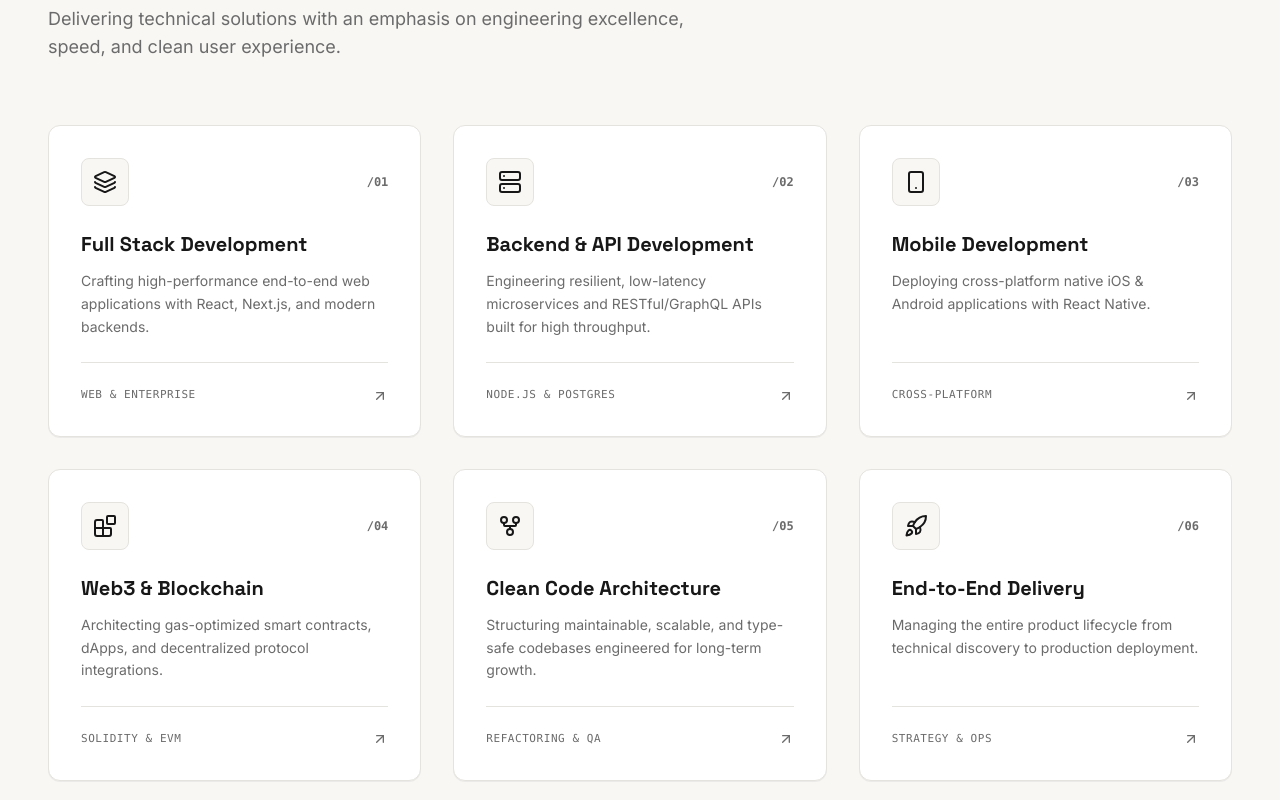
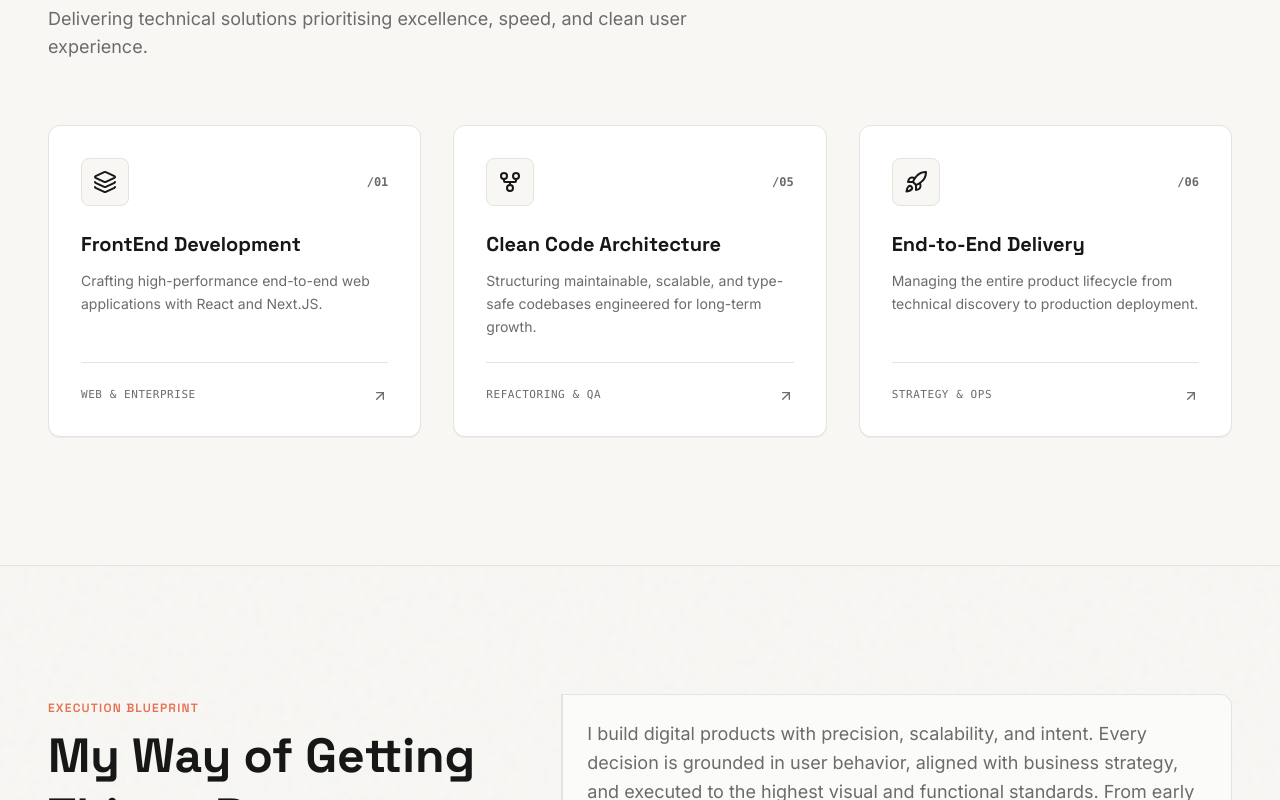
Before and after one commit to ChyyamakaU/portfoliowebsite, a React (Vite) app: page / in a window 1280 px wide. Shown: the part 1860-2660 px from the top of the page. Built offline with nearby package versions, Linux system fonts and the light colour scheme.

Commit message:
fix services compponent

```diff
--- a/src/components/Services.jsx
+++ b/src/components/Services.jsx
@@ -1,36 +1,16 @@
-import React from 'react';
+
 import { motion } from 'framer-motion';
-import { Layers, Server, Smartphone, Blocks, GitFork, Rocket, ArrowUpRight } from 'lucide-react';
+import { Layers, GitFork, Rocket, ArrowUpRight } from 'lucide-react';
 
 const services = [
   {
     id: '01',
-    title: 'Full Stack Development',
+    title: 'FrontEnd Development',
     icon: Layers,
-    description: 'Crafting high-performance end-to-end web applications with React, Next.js, and modern backends.',
+    description: 'Crafting high-performance end-to-end web applications with React and Next.JS.',
     tag: 'Web & Enterprise',
   },
-  {
-    id: '02',
-    title: 'Backend & API Development',
-    icon: Server,
-    description: 'Engineering resilient, low-latency microservices and RESTful/GraphQL APIs built for high throughput.',
-    tag: 'Node.js & Postgres',
-  },
-  {
-    id: '03',
-    title: 'Mobile Development',
-    icon: Smartphone,
-    description: 'Deploying cross-platform native iOS & Android applications with React Native.',
-    tag: 'Cross-Platform',
-  },
-  {
-    id: '04',
-    title: 'Web3 & Blockchain',
-    icon: Blocks,
-    description: 'Architecting gas-optimized smart contracts, dApps, and decentralized protocol integrations.',
-    tag: 'Solidity & EVM',
-  },
+
   {
     id: '05',
     title: 'Clean Code Architecture',
@@ -49,7 +29,7 @@ const services = [
 
 export default function Services() {
   return (
-    <section id="services" className="py-24 md:py-32 bg-[#F8F7F4] relative overflow-hidden border-t border-[#E5E3DD]">
+    <section id="services" className="py-24 md:py-32 bg-[rgb(248,247,244)] relative overflow-hidden border-t border-[rgb(229,227,221)]">
       <div className="max-w-7xl mx-auto px-6 sm:px-8 lg:px-12">
 
         {/* Section Title */}
@@ -60,14 +40,14 @@ export default function Services() {
           transition={{ duration: 0.6, ease: [0.16, 1, 0.3, 1] }}
           className="mb-16 max-w-2xl"
         >
-          <span className="text-xs font-semibold font-heading text-[#E76F51] uppercase tracking-widest">
+          <span className="text-xs font-semibold font-heading text-[rgb(231,111,81)] uppercase tracking-widest">
             Core Capabilities
           </span>
-          <h2 className="text-3xl sm:text-4xl lg:text-5xl font-bold font-heading text-[#171717] mt-2">
+          <h2 className="text-3xl sm:text-4xl lg:text-5xl font-bold font-heading text-[hsl(0,0%,9%)] mt-2">
             What I Can Do
           </h2>
-          <p className="text-base sm:text-lg text-[#6B6B6B] font-body mt-3">
-            Delivering technical solutions with an emphasis on engineering excellence, speed, and clean user experience.
+          <p className="text-base sm:text-lg text-[rgb(107,107,107)] font-body mt-3">
+            Delivering technical solutions prioritising excellence, speed, and clean user experience.
           </p>
         </motion.div>
 
@@ -86,40 +66,39 @@ export default function Services() {
                   delay: index * 0.1,
                   ease: [0.16, 1, 0.3, 1],
                 }}
-                className="group relative bg-white rounded-xl p-8 border border-[#E5E3DD] hover:border-[#E76F51] shadow-2xs hover:shadow-lg transition-all duration-300 flex flex-col justify-between hover:-translate-y-1.5 cursor-pointer"
+                className="group relative bg-white rounded-xl p-8 border border-[rgb(229,227,221)] hover:border-[rgb(231,111,81)] shadow-2xs hover:shadow-lg transition-all duration-300 flex flex-col justify-between hover:-translate-y-1.5 cursor-pointer"
                 data-cursor="Service"
               >
                 {/* Handcrafted Offset Border on Hover */}
-                <div className="absolute inset-0 rounded-xl border border-transparent group-hover:border-[#171717] transition-all duration-300 pointer-events-none group-hover:translate-x-1 group-hover:translate-y-1 -z-10 bg-white" />
+                <div className="absolute inset-0 rounded-xl border border-transparent group-hover:border-[rgb(23,23,23)] transition-all duration-300 pointer-events-none group-hover:translate-x-1 group-hover:translate-y-1 -z-10 bg-white" />
 
                 <div>
                   {/* Service Top Row */}
                   <div className="flex items-center justify-between mb-6">
-                    <div className="w-12 h-12 rounded-lg bg-[#F8F7F4] group-hover:bg-[#E76F51] text-[#171717] group-hover:text-white flex items-center justify-center border border-[#E5E3DD] group-hover:border-[#E76F51] transition-all duration-300">
+                    <div className="w-12 h-12 rounded-lg bg-[rgb(248,247,244)] group-hover:bg-[rgb(231,111,81)] text-[rgb(23,23,23)] group-hover:text-white flex items-center justify-center border border-[rgb(229,227,221)] group-hover:border-[rgb(231,111,81)] transition-all duration-300">
                       <Icon className="w-6 h-6" />
                     </div>
-                    <span className="text-xs font-mono font-bold text-[#6B6B6B] group-hover:text-[#E76F51] transition-colors">
+                    <span className="text-xs font-mono font-bold text-[rgb(107,107,107)] group-hover:text-[rgb(231,111,81)] transition-colors">
                       /{service.id}
                     </span>
                   </div>
 
                   {/* Title */}
-                  <h3 className="text-xl font-bold font-heading text-[#171717] group-hover:text-[#E76F51] transition-colors duration-300">
+                  <h3 className="text-xl font-bold font-heading text-[rgb(23,23,23)] group-hover:text-[rgb(231,111,81)] transition-colors duration-300">
                     {service.title}
                   </h3>
 
                   {/* Description */}
-                  <p className="text-sm text-[#6B6B6B] font-body mt-3 leading-relaxed">
+                  <p className="text-sm text-[rgb(107,107,107)] font-body mt-3 leading-relaxed">
                     {service.description}
                   </p>
                 </div>
 
-                {/* Bottom Tag */}
-                <div className="pt-6 mt-6 border-t border-[#E5E3DD] flex items-center justify-between">
-                  <span className="text-[11px] font-mono text-[#6B6B6B] uppercase tracking-wider">
+                <div className="pt-6 mt-6 border-t border-[rgb(229,227,221)] flex items-center justify-between">
+                  <span className="text-[11px] font-mono text-[rgb(107,107,107)] uppercase tracking-wider">
                     {service.tag}
                   </span>
-                  <ArrowUpRight className="w-4 h-4 text-[#6B6B6B] group-hover:text-[#E76F51] transition-transform duration-300 group-hover:translate-x-0.5 group-hover:-translate-y-0.5" />
+                  <ArrowUpRight className="w-4 h-4 text-[rgb(107,107,107)] group-hover:text-[rgb(231,111,81)] transition-transform duration-300 group-hover:translate-x-0.5 group-hover:-translate-y-0.5" />
                 </div>
               </motion.div>
             );
```
